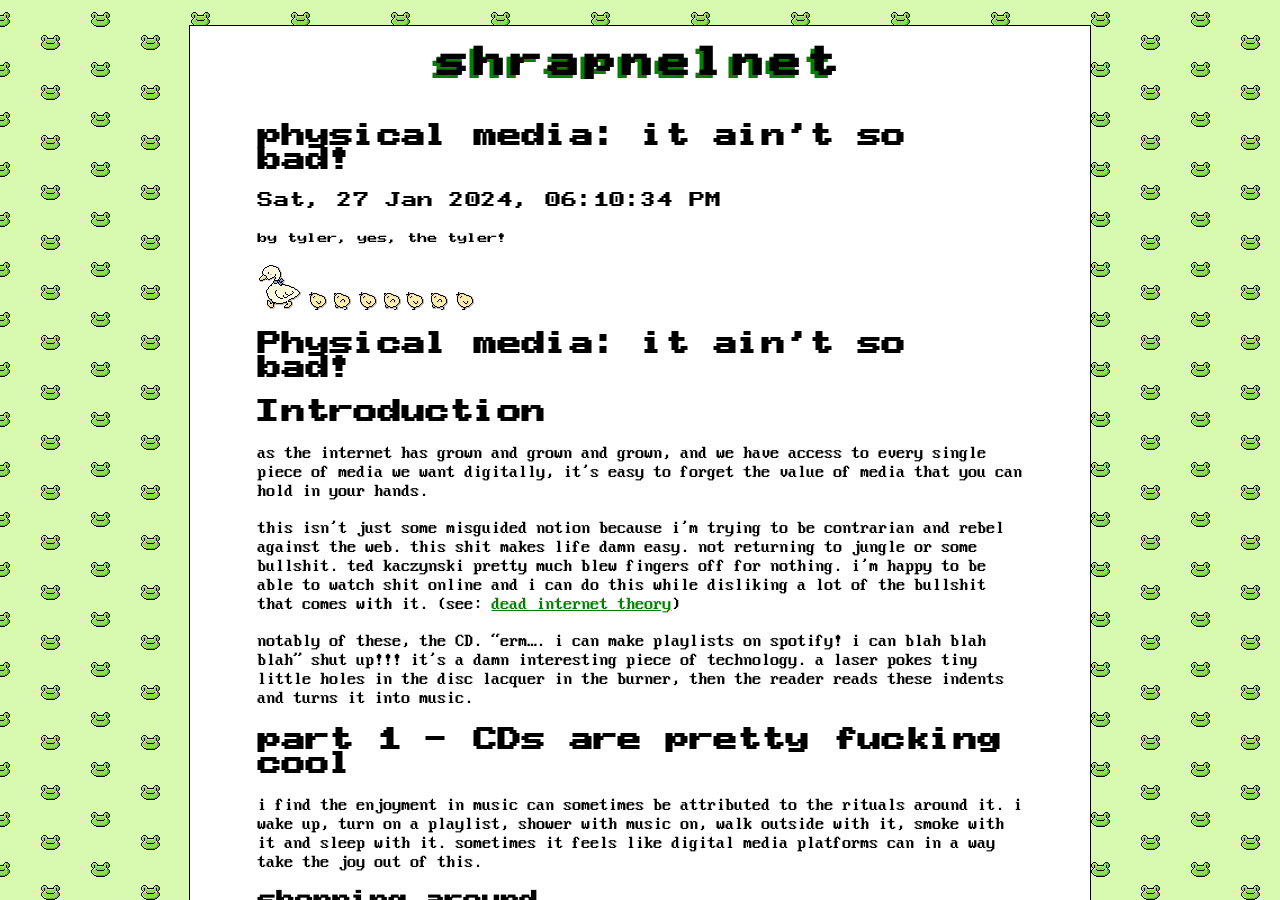
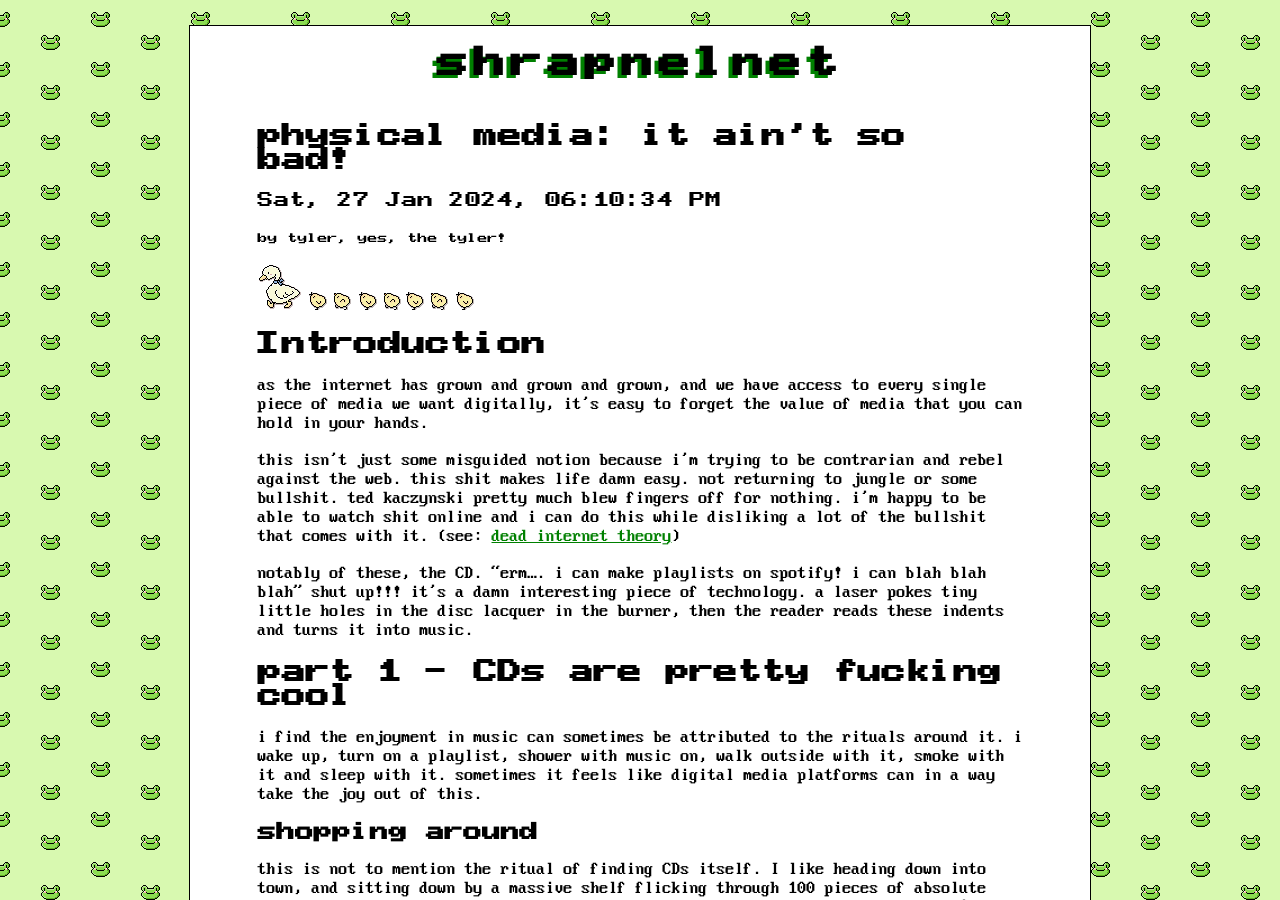
Before and after one commit to shrapnelnet/blog, a Jekyll site: the page built from _posts/2024-01-27-physical.md, in a window 1280 px wide and 900 px high. Built offline with Jekyll 4.4.1, drawn with Linux system fonts in a browser that asks for light colours.

Commit message:
Update shr4pnelblog “2024-01-27-physical”

```diff
--- a/_posts/2024-01-27-physical.md
+++ b/_posts/2024-01-27-physical.md
@@ -1,13 +1,13 @@
 ---
+layout: post
 title: "physical media: it ain't so bad!"
 date: 2024-01-27T18:10:34.524Z
 permalink: physical
 description: tyler moans about how much they like their damn cds!
-layout: post
 image: /assets/uploads/lausse.jpeg
 ---
-# Physical media: it ain't so bad!
 ## Introduction
+
 as the internet has grown and grown and grown, and we have access to every single piece of media we want digitally, it's easy to forget the value of media that you can hold in your hands.
 
 this isn't just some misguided notion because i'm trying to be contrarian and rebel against the web. this shit makes life damn easy. not returning to jungle or some bullshit. ted kaczynski pretty much blew fingers off for nothing. i'm happy to be able to watch shit online and i can do this while disliking a lot of the bullshit that comes with it. (see: [dead internet theory](https://en.wikipedia.org/wiki/Dead_Internet_theory))
```
